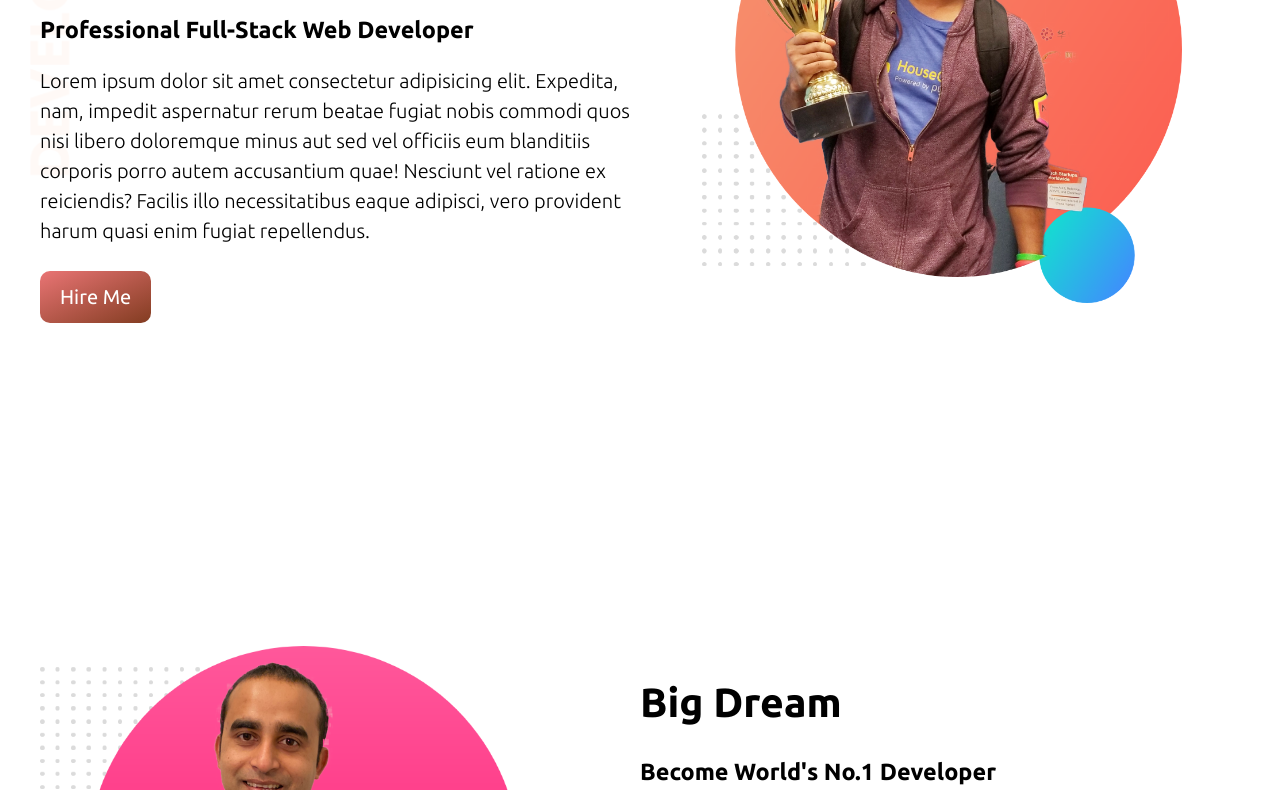
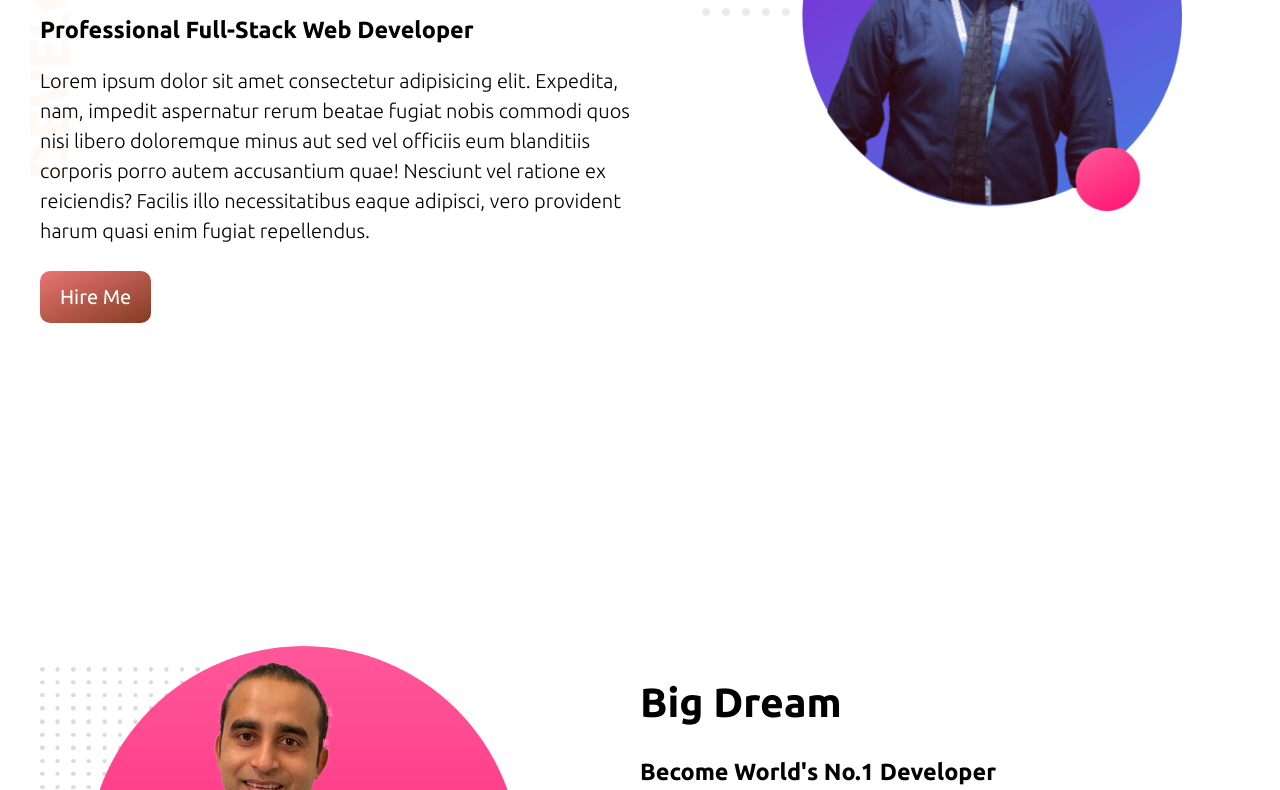
Before and after one commit to Mizzan/portfolio-site-v0, a plain HTML site: page index.html in a window 1280 px wide. Shown: the part 184-974 px from the top of the page. Drawn offline with Linux system fonts and the light colour scheme.

Commit message:
✔ Added my profile pic to the projects

```diff
--- a/index.html
+++ b/index.html
@@ -34,7 +34,7 @@
         >
       </div>
       <div class="right">
-        <img src="./images/jhankar.png" alt="" />
+        <img src="./images/mizan.png" alt="" />
       </div>
     </section>
     <section class="content group">
```
Also changed, not shown: images/jhankar.png (deleted), images/mizan.png (added).
